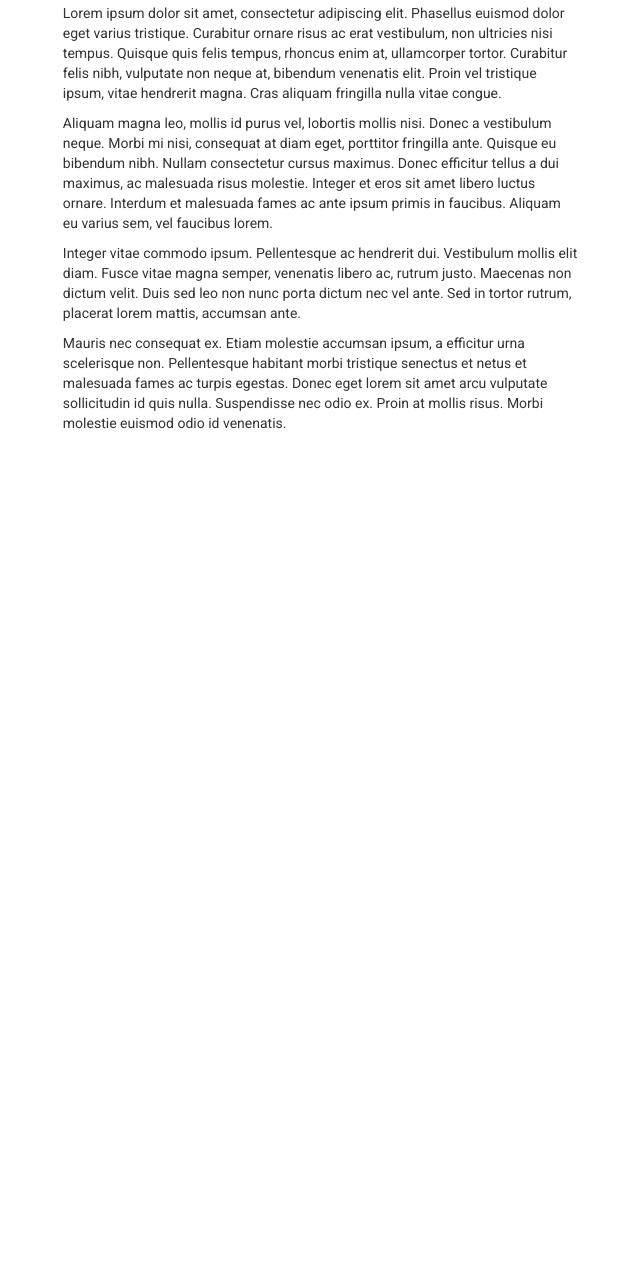
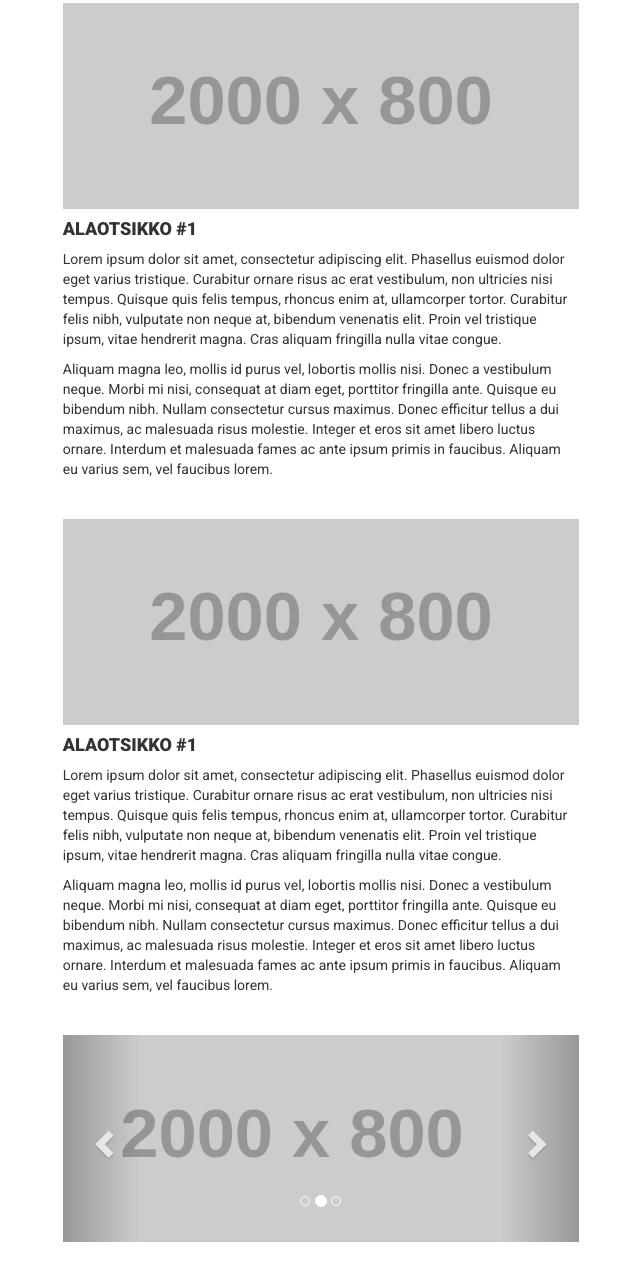
Before and after one commit to tuomopekka/tuomopekka.github.io, a plain HTML site: page index.html in a window 1280 px wide. Shown: the part 120-1392 px from the top of the page, without its empty margins (483-1123 px from the left). Before the commit the page ends 800 px from the top, so only its background shows below. Drawn offline with nearby package versions, Linux system fonts and the light colour scheme; placeholder pictures from the web are drawn by us.

Commit message:
Edited index.html...

```diff
--- a/index.html
+++ b/index.html
@@ -34,17 +34,59 @@
 
     <div class="row">
       <div class="col-md-3 col-md-offset-2">
-        <h2>Tuomo-Pekka Arhi</h2>
+        <h2>Artistin Nimi</h2>
         <p>tuomopekka.github.io</br>
-           tp.arhi@gmail.com</br>
+           artisti@artisti.com</br>
            +358 40 5657121</p>
       </div>
       <div class="col-md-5">
         <h2>Work</h2>
+        <img src="http://placehold.it/2000x800" class="img-responsive" alt="Responsive image">
+        <h4>Alaotsikko #1</h4>
         <p>Lorem ipsum dolor sit amet, consectetur adipiscing elit. Phasellus euismod dolor eget varius tristique. Curabitur ornare risus ac erat vestibulum, non ultricies nisi tempus. Quisque quis felis tempus, rhoncus enim at, ullamcorper tortor. Curabitur felis nibh, vulputate non neque at, bibendum venenatis elit. Proin vel tristique ipsum, vitae hendrerit magna. Cras aliquam fringilla nulla vitae congue.</p>
         <p>Aliquam magna leo, mollis id purus vel, lobortis mollis nisi. Donec a vestibulum neque. Morbi mi nisi, consequat at diam eget, porttitor fringilla ante. Quisque eu bibendum nibh. Nullam consectetur cursus maximus. Donec efficitur tellus a dui maximus, ac malesuada risus molestie. Integer et eros sit amet libero luctus ornare. Interdum et malesuada fames ac ante ipsum primis in faucibus. Aliquam eu varius sem, vel faucibus lorem.</p>
-        <p>Integer vitae commodo ipsum. Pellentesque ac hendrerit dui. Vestibulum mollis elit diam. Fusce vitae magna semper, venenatis libero ac, rutrum justo. Maecenas non dictum velit. Duis sed leo non nunc porta dictum nec vel ante. Sed in tortor rutrum, placerat lorem mattis, accumsan ante.</p>
-        <p>Mauris nec consequat ex. Etiam molestie accumsan ipsum, a efficitur urna scelerisque non. Pellentesque habitant morbi tristique senectus et netus et malesuada fames ac turpis egestas. Donec eget lorem sit amet arcu vulputate sollicitudin id quis nulla. Suspendisse nec odio ex. Proin at mollis risus. Morbi molestie euismod odio id venenatis.</p>
+        <p>&nbsp;</p>
+        <img src="http://placehold.it/2000x800" class="img-responsive" alt="Responsive image">
+        <h4>Alaotsikko #1</h4>
+        <p>Lorem ipsum dolor sit amet, consectetur adipiscing elit. Phasellus euismod dolor eget varius tristique. Curabitur ornare risus ac erat vestibulum, non ultricies nisi tempus. Quisque quis felis tempus, rhoncus enim at, ullamcorper tortor. Curabitur felis nibh, vulputate non neque at, bibendum venenatis elit. Proin vel tristique ipsum, vitae hendrerit magna. Cras aliquam fringilla nulla vitae congue.</p>
+        <p>Aliquam magna leo, mollis id purus vel, lobortis mollis nisi. Donec a vestibulum neque. Morbi mi nisi, consequat at diam eget, porttitor fringilla ante. Quisque eu bibendum nibh. Nullam consectetur cursus maximus. Donec efficitur tellus a dui maximus, ac malesuada risus molestie. Integer et eros sit amet libero luctus ornare. Interdum et malesuada fames ac ante ipsum primis in faucibus. Aliquam eu varius sem, vel faucibus lorem.</p>
+        <p>&nbsp;</p>
+
+        <div id="carousel-example-generic" class="carousel slide" data-ride="carousel">
+  <!-- Indicators -->
+  <ol class="carousel-indicators">
+    <li data-target="#carousel-example-generic" data-slide-to="0" class="active"></li>
+    <li data-target="#carousel-example-generic" data-slide-to="1"></li>
+    <li data-target="#carousel-example-generic" data-slide-to="2"></li>
+  </ol>
+
+  <!-- Wrapper for slides -->
+  <div class="carousel-inner" role="listbox">
+    <div class="item active">
+      <img src="http://placehold.it/2000x800" alt="...">
+      <div class="carousel-caption"></div>
+    </div>
+    <div class="item">
+      <img src="http://placehold.it/2000x800" alt="...">
+      <div class="carousel-caption"></div>
+    </div>
+    <div class="item">
+      <img src="http://placehold.it/2000x800" alt="...">
+      <div class="carousel-caption"></div>
+    </div>
+  </div>
+
+  <!-- Controls -->
+  <a class="left carousel-control" href="#carousel-example-generic" role="button" data-slide="prev">
+    <span class="glyphicon glyphicon-chevron-left" aria-hidden="true"></span>
+    <span class="sr-only">Previous</span>
+  </a>
+  <a class="right carousel-control" href="#carousel-example-generic" role="button" data-slide="next">
+    <span class="glyphicon glyphicon-chevron-right" aria-hidden="true"></span>
+    <span class="sr-only">Next</span>
+  </a>
+</div>
+<p>&nbsp;</p>
       </div>
     </div>
 
```
